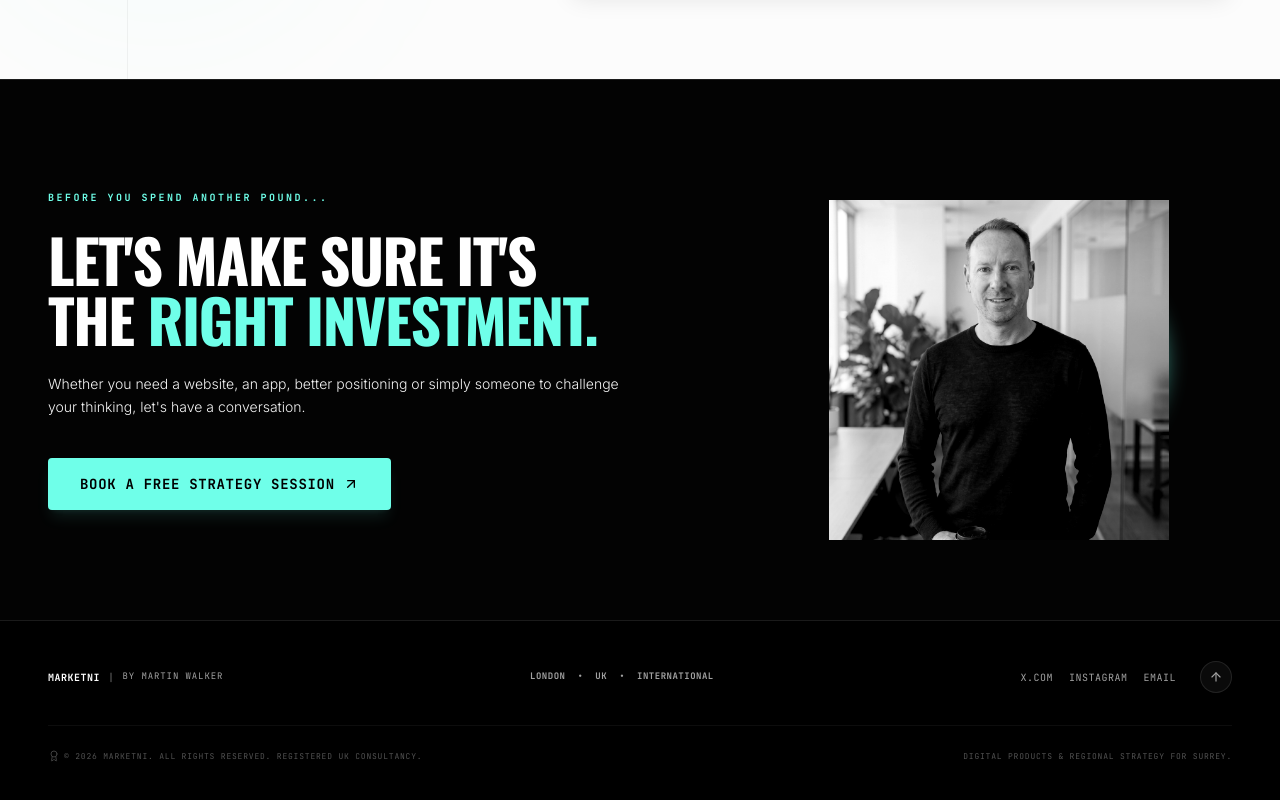
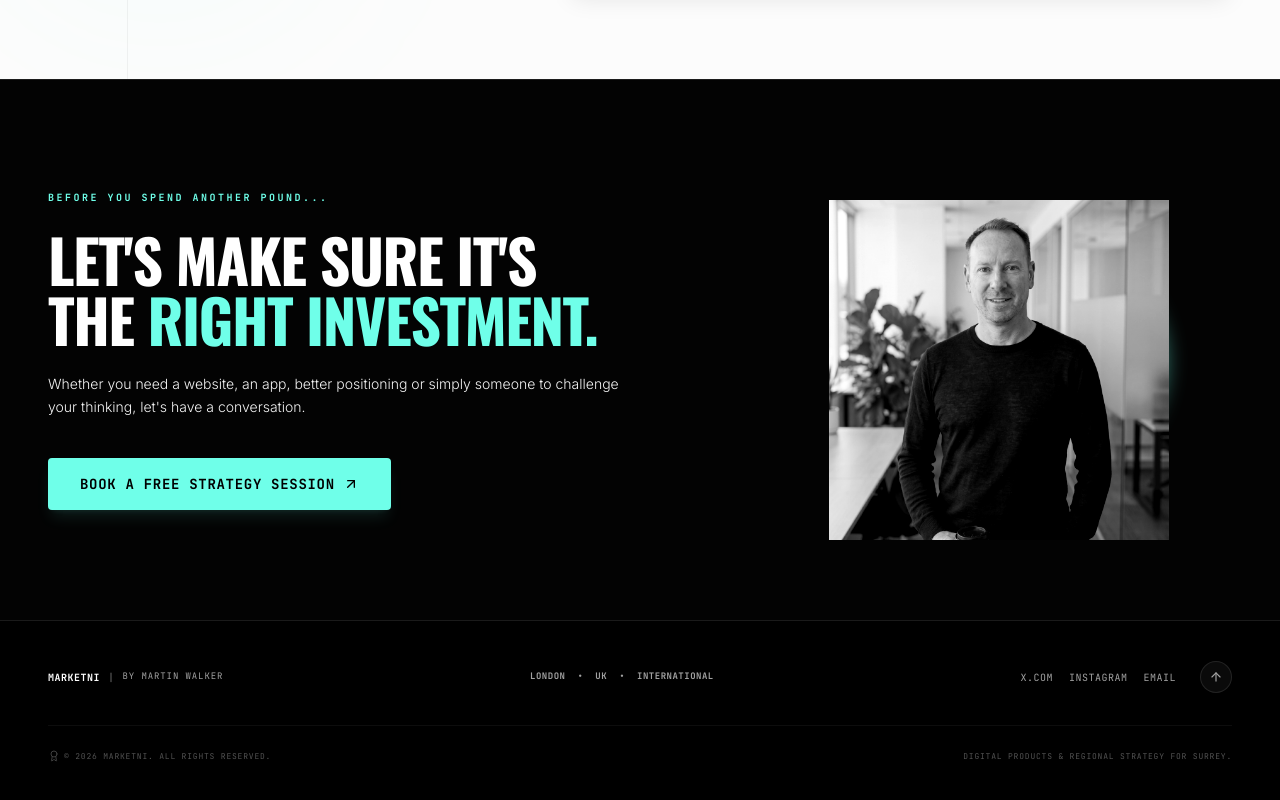
Before and after one commit to Teezi-App/marketni, a React (Vite) app: page / in a window 1280 px wide. Shown: the part 6845-7645 px from the top of the page. Built offline with nearby package versions, Linux system fonts and the light colour scheme.

Commit message:
fix: simplify copyright notice in footer

```diff
--- a/src/App.tsx
+++ b/src/App.tsx
@@ -152,7 +152,7 @@
         <div className="max-w-7xl mx-auto border-t border-white/5 mt-8 pt-6 flex flex-col sm:flex-row justify-between items-center gap-2 text-neutral-600 text-[8px] tracking-widest">
           <div className="flex items-center space-x-1">
             <Award className="w-3 h-3 text-neutral-700" />
-            <span>&copy; {new Date().getFullYear()} MARKETNI. ALL RIGHTS RESERVED. REGISTERED UK CONSULTANCY.</span>
+            <span>&copy; {new Date().getFullYear()} MARKETNI. ALL RIGHTS RESERVED.</span>
           </div>
           <div>
             <span>DIGITAL PRODUCTS & REGIONAL STRATEGY FOR SURREY.</span>
```
